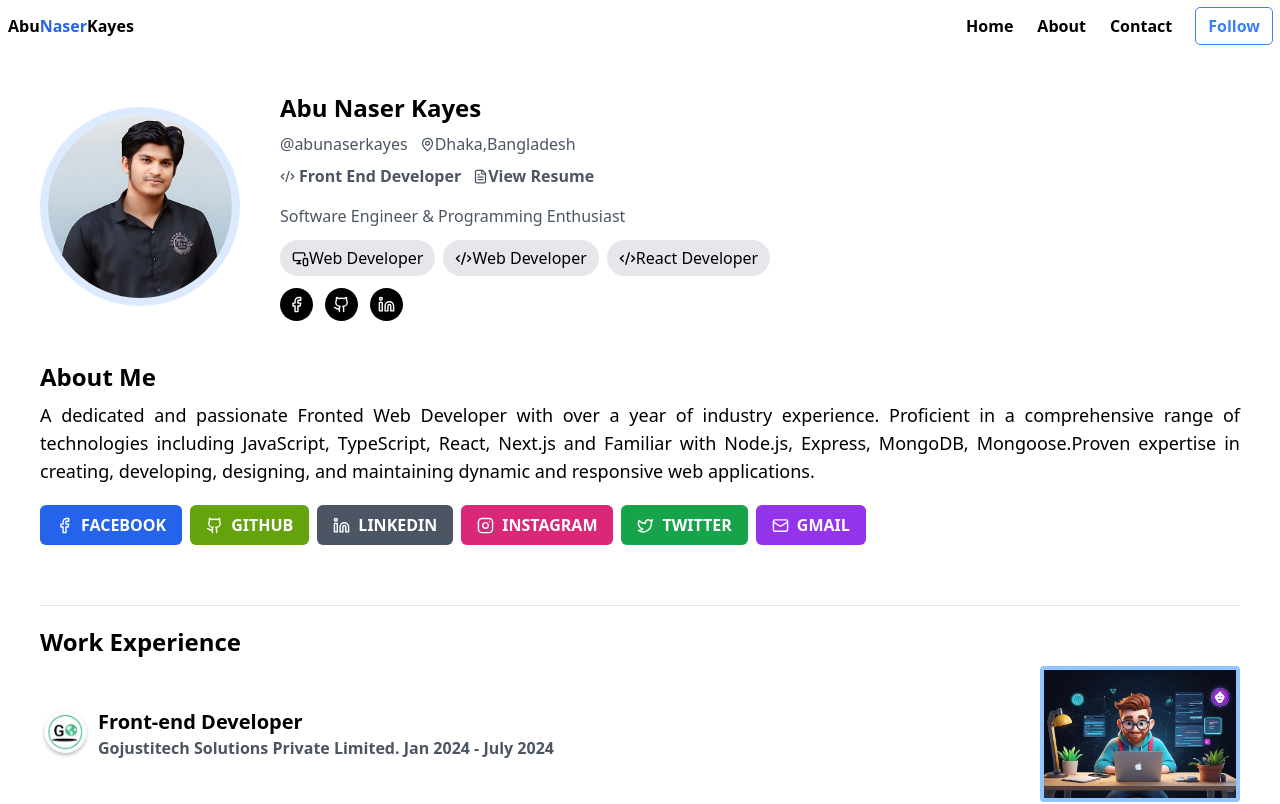
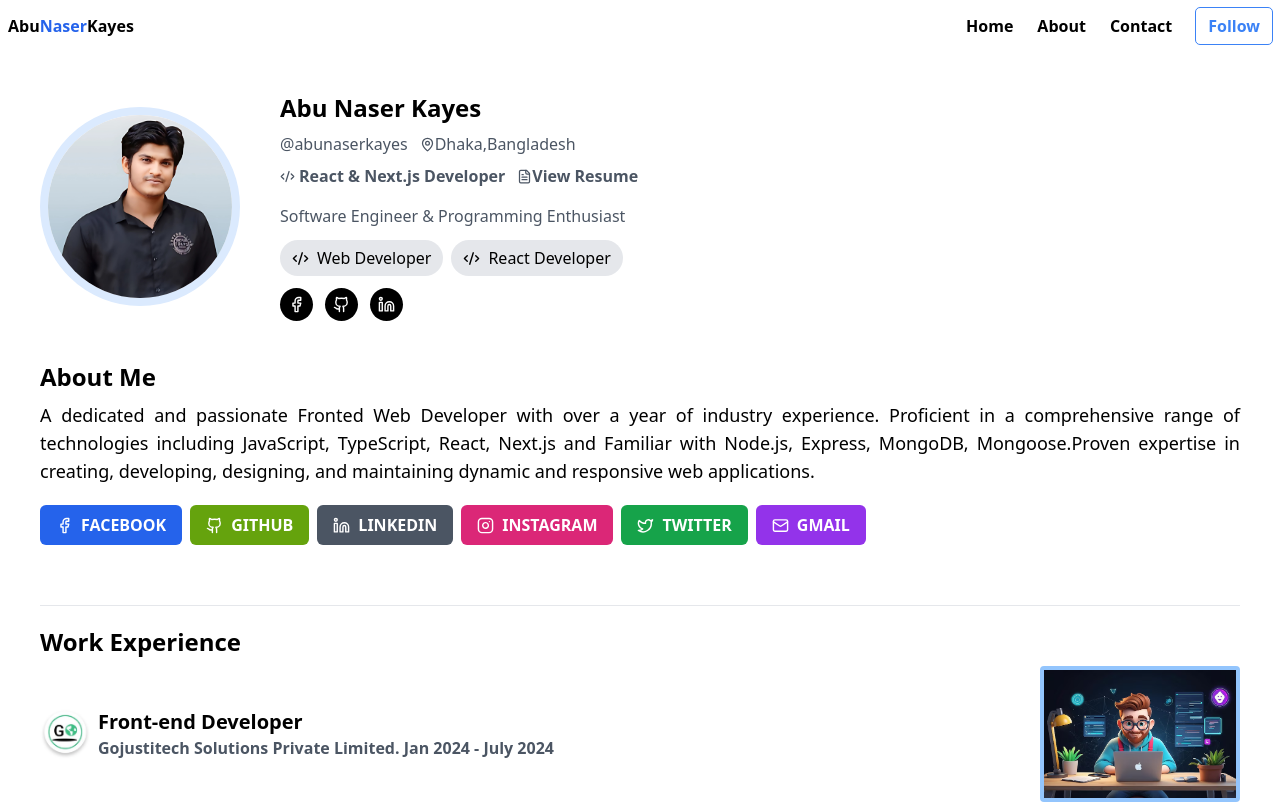
Before and after one commit to abunaserkayes0/Portfolio, a Next.js app: page / in a window 1280 px wide. Shown: the top 804 px of the page. Built offline with nearby package versions, Linux system fonts and the light colour scheme; no server answers.

Commit message:
fixed:issue and update in pdf

```diff
--- a/components/Hero.jsx
+++ b/components/Hero.jsx
@@ -4,8 +4,7 @@ import {
   FileText,
   Github,
   Linkedin,
-  MapPin,
-  MonitorSmartphone,
+  MapPin
 } from "lucide-react";
 import Image from "next/image";
 import Link from "next/link";
@@ -35,7 +34,7 @@ export default function Hero() {
           <div className="flex font-semibold items-center gap-3 my-2">
             <span className="flex items-center gap-1 text-gray-600">
               <CodeXml size={15} />
-              Front End Developer
+              React & Next.js Developer
             </span>
             <Link href="/projects/abunaserkayes.pdf" target="_blank">
               <span className="flex items-center text-gray-600">
@@ -47,19 +46,9 @@ export default function Hero() {
             Software Engineer & Programming Enthusiast
           </p>
           <div className="flex flex-wrap gap-2 my-3">
-            <div className="">
-              <Button
-                className="flex items-center justify-center bg-gray-200"
-                size="sm"
-                variant="pill"
-                href="#"
-              >
-                <MonitorSmartphone className="flex" size={17} /> Web Developer{" "}
-              </Button>
-            </div>
             <div>
               <Button
-                className="flex items-center justify-center  bg-gray-200"
+                className="flex items-center justify-center gap-2 bg-gray-200"
                 size="sm"
                 variant="pill"
                 href="#"
@@ -69,7 +58,7 @@ export default function Hero() {
             </div>
             <div>
               <Button
-                className="flex items-center justify-center  bg-gray-200"
+                className="flex items-center justify-center gap-2 bg-gray-200"
                 size="sm"
                 variant="pill"
                 href="#"
--- a/components/ui/Button.jsx
+++ b/components/ui/Button.jsx
@@ -7,7 +7,7 @@ const buttonStyles = cva("button", {
       default: "bg-blue-500 text-white rounded hover:bg-blue-400",
       outline:
         "outline outline-1 outline-blue-500 rounded text-blue-500 hover:bg-blue-400 hover:text-white",
-      pill: "rounded-full outline-1 outline-blue-500 hover:bg-blue-100 hover:text-black hover:font-semibold hover:transition ease-in",
+      pill: "rounded-full outline-1 outline-blue-500 hover:bg-blue-100 hover:text-black hover:transition-all hover:duration-300 hover:ease-in-out",
       primary: "bg-blue-600 text-white",
       secondary: "bg-lime-600 text-white",
       tertiary: "bg-gray-600 text-white",
```
Also changed, not shown: 1 other file (tests, documents, lock files or other folders).
